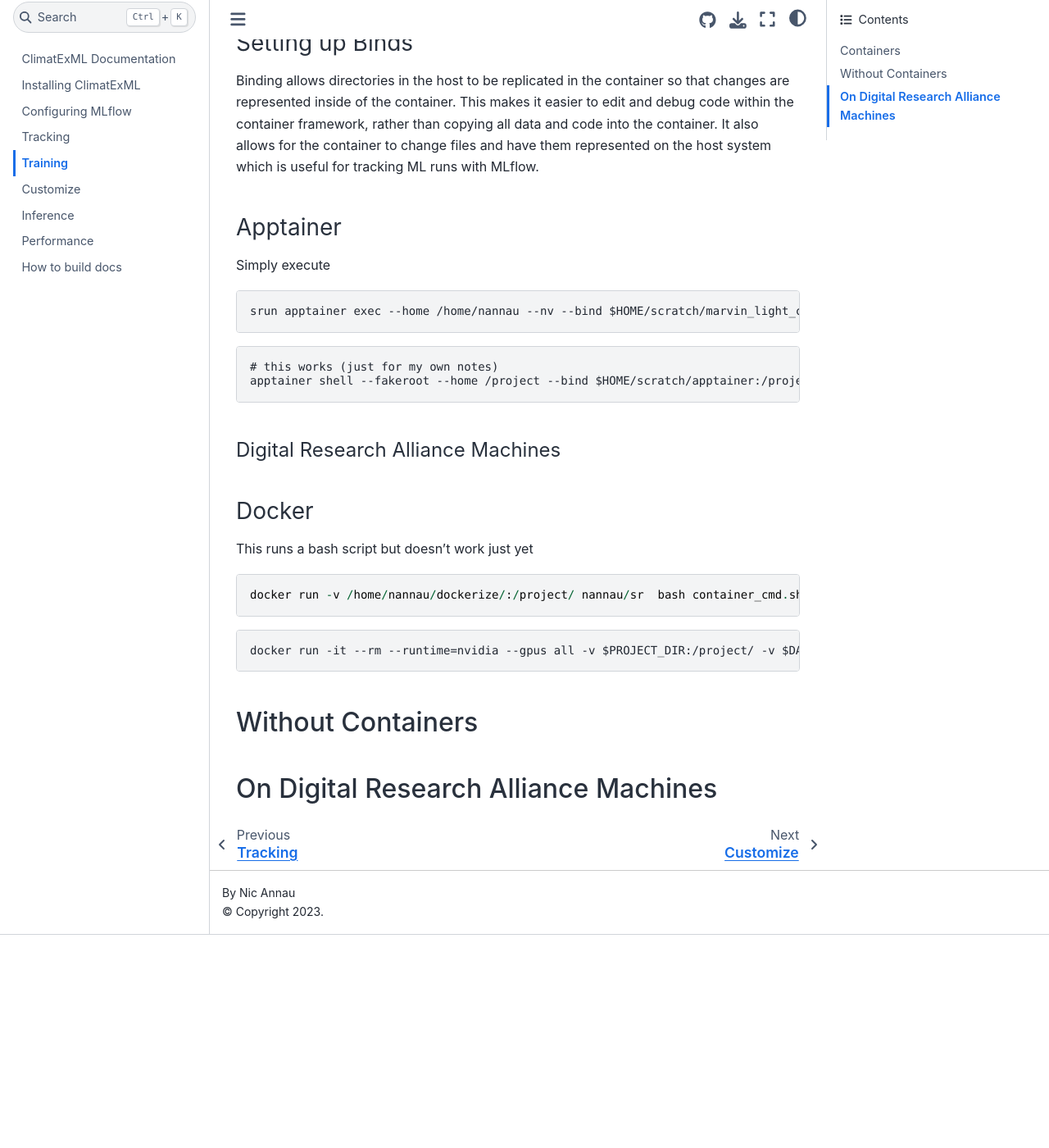
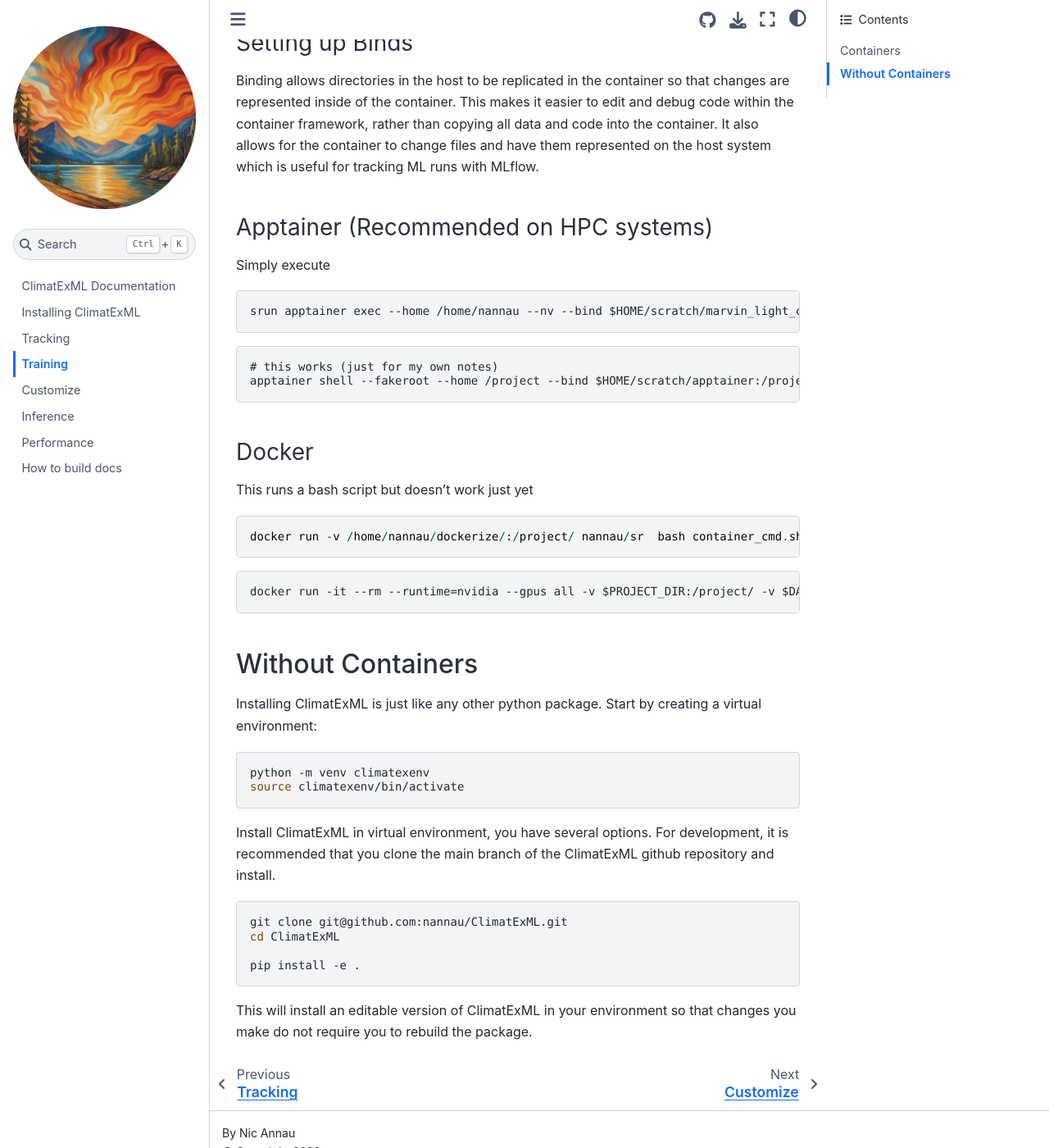
Before and after one commit to nannau/ClimatExML, a Jupyter Book: the page built from docs/training.md, in a window 1280 px wide and 1400 px high, scrolled down 303 px. Shown: the whole window at 82% size. Built offline with Jupyter Book 1.0.4 settings and Sphinx 7.4.7 and the Sphinx Book theme 1.1.4, drawn with Linux system fonts in a browser that asks for light colours; before the commit the page ends 1443 px from its top, so only the background shows below that.

Commit message:
docs: update manual python install

````diff
--- a/docs/_toc.yml
+++ b/docs/_toc.yml
@@ -5,7 +5,6 @@
 root: intro
 chapters:
 - file: installing
-- file: configuring
 - file: tracking
 - file: training
 - file: customizing
--- a/docs/training.md
+++ b/docs/training.md
@@ -8,7 +8,7 @@
 
 Binding allows directories in the host to be replicated in the container so that changes are represented inside of the container. This makes it easier to edit and debug code within the container framework, rather than copying all data and code into the container. It also allows for the container to change files and have them represented on the host system which is useful for tracking ML runs with MLflow.
 
-### Apptainer
+### Apptainer (Recommended on HPC systems)
 
 Simply execute
 
@@ -20,8 +20,6 @@
 # this works (just for my own notes)
 apptainer shell --fakeroot --home /project --bind $HOME/scratch/apptainer:/project/ --overlay $HOME/scratch/apptainer/ $HOME/scratch/apptainer/ClimatExML/sr.sif
 ```
-
-#### Digital Research Alliance Machines
 
 ### Docker
 
@@ -36,4 +34,20 @@
 
 ## Without Containers
 
-## On Digital Research Alliance Machines
+Installing ClimatExML is just like any other python package. Start by creating a virtual environment:
+
+```bash
+python -m venv climatexenv
+source climatexenv/bin/activate
+```
+
+Install ClimatExML in virtual environment, you have several options. For development, it is recommended that you clone the main branch of the ClimatExML github repository and install.
+
+```bash
+git clone git@github.com:nannau/ClimatExML.git
+cd ClimatExML
+
+pip install -e .
+```
+
+This will install an editable version of ClimatExML in your environment so that changes you make do not require you to rebuild the package.
````
Also changed, not shown: docs/configuring.md (deleted, +0 -115 lines), docs/performance.md (line endings or trailing spaces).
